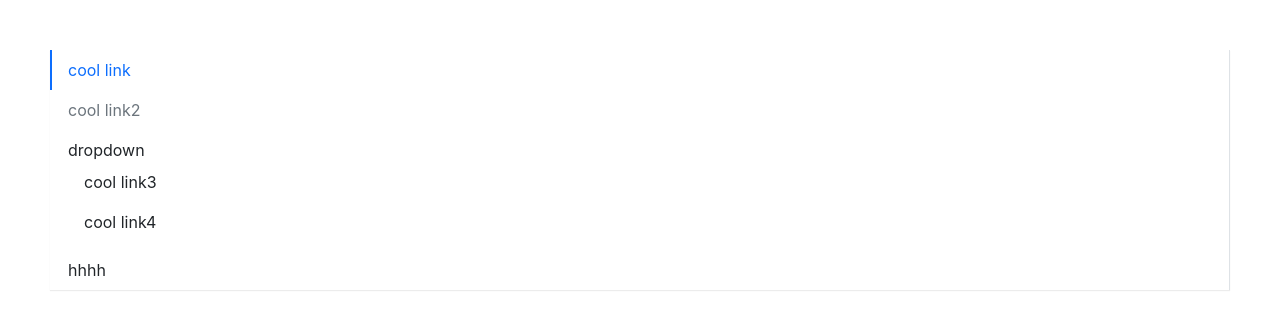
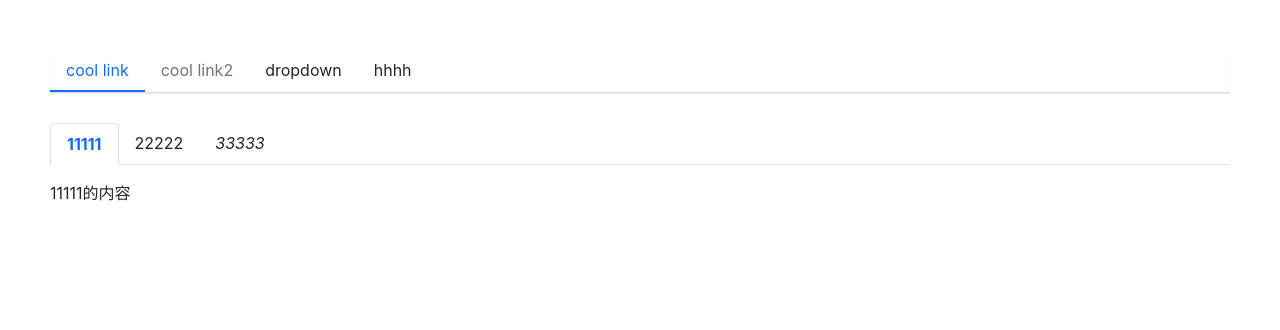
Before and after one commit to zhongyangxun/knight, a React (Create React App) app: page / in a window 1280 px wide. Shown: the top 330 px of the page. Built offline with nearby package versions, Linux system fonts and the light colour scheme.

Commit message:
Add Tabs component

```diff
--- a/src/App.tsx
+++ b/src/App.tsx
@@ -2,12 +2,16 @@ import React from 'react';
 import Menu from './components/Menu/menu'
 import MenuItem from './components/Menu/menuItem'
 import SubMenu from './components/Menu/subMenu'
+import Tabs from './components/Tabs/tabs'
+import TabItem from './components/Tabs/tabItem'
+
+const testLabel = <i>33333</i>
 
 function App() {
   return (
     <div className="App" style={{margin: '50px'}}>
       <header className="App-header">
-        <Menu defaultIndex="0" onSelect={(index) => { console.log(index) }} mode="vertical" defaultOpenSubMenus={['2']}>
+        <Menu defaultIndex="0" onSelect={(index) => { console.log(index) }} defaultOpenSubMenus={['2']}>
           <MenuItem>
             cool link
           </MenuItem>
@@ -26,6 +30,12 @@ function App() {
             hhhh
           </MenuItem>
         </Menu>
+
+        <Tabs className="clazz" type="card" onSelect={(index) => {console.log(index)}} >
+          <TabItem label="11111">11111的内容</TabItem>
+          <TabItem label="22222">22222的内容</TabItem>
+          <TabItem  label={testLabel}>33333的内容</TabItem>
+        </Tabs>
       </header>
     </div>
   );
--- /dev/null
+++ b/src/components/Tabs/_style.scss
@@ -0,0 +1,74 @@
+.knight-tabs {
+  .tabs-bar {
+    border-bottom: solid $tabs-border-width $tabs-border-color;
+    margin-bottom: $tabs-bar-margin-bottom;
+
+    .tab-nav-container {
+      display: flex;
+      margin-bottom: -$tabs-border-width;
+
+      .tab-nav {
+        padding: $tab-nav-padding-y $tab-nav-padding-x;
+        cursor: pointer;
+        transition: $tab-transition;
+
+        &.is-active {
+          font-weight: $tab-nav-active-font-weight;
+        }
+
+        &.is-active,
+        &:hover {
+          color: $tab-nav-active-color;
+        }
+
+        &.is-disabled {
+          color: $tab-nav-disabled-color;
+          pointer-events: none;
+          cursor: not-allowed;
+        }
+      }
+    }
+  }
+
+  .tabs-content {
+    .tab-item {
+      display: none;
+
+      &.is-active {
+        display: block;
+      }
+    }
+  }
+
+  &.tabs-line {
+    .tabs-bar {
+      .tab-nav-container {
+        .tab-nav {
+          &.is-active,
+          &:hover {
+            border-bottom: solid $tab-nav-active-color $tabs-border-width;
+          }
+
+          &.is-active {
+            border-bottom-width: $tab-nav-active-border-width;
+          }
+        }
+      }
+    }
+  }
+
+  &.tabs-card {
+    .tabs-bar {
+      .tab-nav-container {
+        .tab-nav {
+          border-radius: $tab-nav-border-radius $tab-nav-border-radius 0 0;
+
+          &.is-active {
+            border: solid $tabs-border-color $tabs-border-width;
+            border-bottom: solid $white $tabs-border-width;
+          }
+        }
+      }
+    }
+  }
+}
--- /dev/null
+++ b/src/components/Tabs/tabItem.tsx
@@ -0,0 +1,35 @@
+import React, { useContext } from 'react'
+import classNames from 'classnames'
+import { TabsContext } from './tabs'
+
+export interface TabItemProps {
+  label: string | React.ReactNode;
+  index?: string;
+  className?: string;
+  disabled?: boolean;
+  children?: React.ReactNode
+}
+
+const TabItem: React.FC<TabItemProps> = (props) => {
+  const {
+    index,
+    className,
+    children
+  } = props
+
+  const context = useContext(TabsContext)
+
+  const classes = classNames('tab-item', className, {
+    'is-active': context.index === index
+  })
+
+  return (
+    <div className={classes}>
+      {children}
+    </div>
+  )
+}
+
+TabItem.displayName = 'TabItem'
+
+export default TabItem
--- /dev/null
+++ b/src/components/Tabs/tabNav.tsx
@@ -0,0 +1,41 @@
+import React, { useContext } from 'react'
+import classNames from 'classnames'
+import { TabsContext } from './tabs'
+
+interface TabNavProps {
+  index?: string;
+  disabled?: boolean;
+}
+
+const TabNav: React.FC<TabNavProps> = (props) => {
+  const {
+    index,
+    children,
+    disabled
+  } = props
+
+  const context = useContext(TabsContext)
+
+  const classes = classNames('tab-nav', {
+    'is-active': index === context.index,
+    'is-disabled': disabled
+  })
+
+  const handleClick = () => {
+    if (context.onSelect && !disabled && (typeof index === 'string')) {
+      context.onSelect(index)
+    }
+  }
+
+  return (
+    <div className={classes} onClick={handleClick}>
+      {children}
+    </div>
+  )
+}
+
+TabNav.defaultProps = {
+  disabled: false
+}
+
+export default TabNav
--- /dev/null
+++ b/src/components/Tabs/tabs.tsx
@@ -0,0 +1,98 @@
+import React, { createContext, useState } from 'react'
+import classNames from 'classnames'
+import { TabItemProps } from './tabItem'
+import TabNav from './tabNav'
+
+type SelectCallback = (selectedIndex: string) => void
+
+export type TabsType = 'line' | 'card'
+
+export interface TabsProps {
+  defaultIndex?: string;
+  onSelect?: SelectCallback;
+  className?: string;
+  type?: TabsType
+}
+
+export interface ITabsContext {
+  index: string;
+  onSelect?: SelectCallback
+}
+
+export const TabsContext = createContext<ITabsContext>({
+  index: '0'
+})
+
+const Tabs: React.FC<TabsProps> = (props) => {
+  const {
+    defaultIndex,
+    onSelect,
+    className,
+    children,
+    type
+  } = props
+
+  const [currentActive, setActive] = useState(defaultIndex)
+
+  const classes = classNames(`knight-tabs tabs-${type}`, className)
+
+  const handleClick = (index: string) => {
+    setActive(index)
+    if (onSelect) {
+      onSelect(index)
+    }
+  }
+
+  const passedContext: ITabsContext = {
+    index: currentActive ? currentActive : '0',
+    onSelect: handleClick
+  }
+
+  const renderChildren = () => {
+    const tabsNavItems: React.ReactNode[] = []
+    const tabsContentItems = React.Children.map(children, (child, index) => {
+      const childElement = child as React.FunctionComponentElement<TabItemProps>
+      if (childElement.type.displayName === 'TabItem') {
+        const indexStr = index.toString()
+
+        tabsNavItems.push(
+          <TabNav key={indexStr} index={indexStr} {...childElement.props}>
+            {childElement.props.label}
+          </TabNav>
+        )
+
+       return React.cloneElement(childElement, {
+          index: indexStr
+        })
+      }
+    })
+
+    return (
+      <>
+        <div className="tabs-bar">
+          <div className="tab-nav-container">
+            {tabsNavItems}
+          </div>
+        </div>
+        <div className="tabs-content">
+          {tabsContentItems}
+        </div>
+      </>
+    )
+  }
+
+  return (
+    <div className={classes} data-testid="test-tabs">
+      <TabsContext.Provider value={passedContext}>
+        {renderChildren()}
+      </TabsContext.Provider>
+    </div>
+  )
+}
+
+Tabs.defaultProps = {
+  defaultIndex: '0',
+  type: 'line'
+}
+
+export default Tabs
--- a/src/styles/_variables.scss
+++ b/src/styles/_variables.scss
@@ -311,3 +311,21 @@ $alert-message-font-size-lg:        $font-size-base !default;
 
 // alert description
 $alert-description-font-size:       $font-size-sm !default;
+
+
+// tabs
+$tabs-border-width:                 $border-width !default;
+$tabs-border-color:                 $border-color !default;
+$tab-transition:                    color .3s ease-in-out, border-color .3s ease-in-out !default;
+
+// tabs-bar
+$tabs-bar-margin-bottom:            $spacer !default;
+
+// tab-nav
+$tab-nav-padding-y:                 .5rem !default;
+$tab-nav-padding-x:                 1rem !default;
+$tab-nav-border-radius:             $border-radius;
+$tab-nav-active-color:              $primary !default;
+$tab-nav-active-border-width:       2 * $border-width !default;
+$tab-nav-active-font-weight:        $font-weight-bold !default;
+$tab-nav-disabled-color:            $gray-600 !default;
--- a/src/styles/index.scss
+++ b/src/styles/index.scss
@@ -10,3 +10,6 @@
 
 // menu
 @import '../components/Menu/style';
+
+// tabs
+@import '../components/Tabs/style';
```
Also changed, not shown: 1 other file (tests, documents, lock files or other folders).
